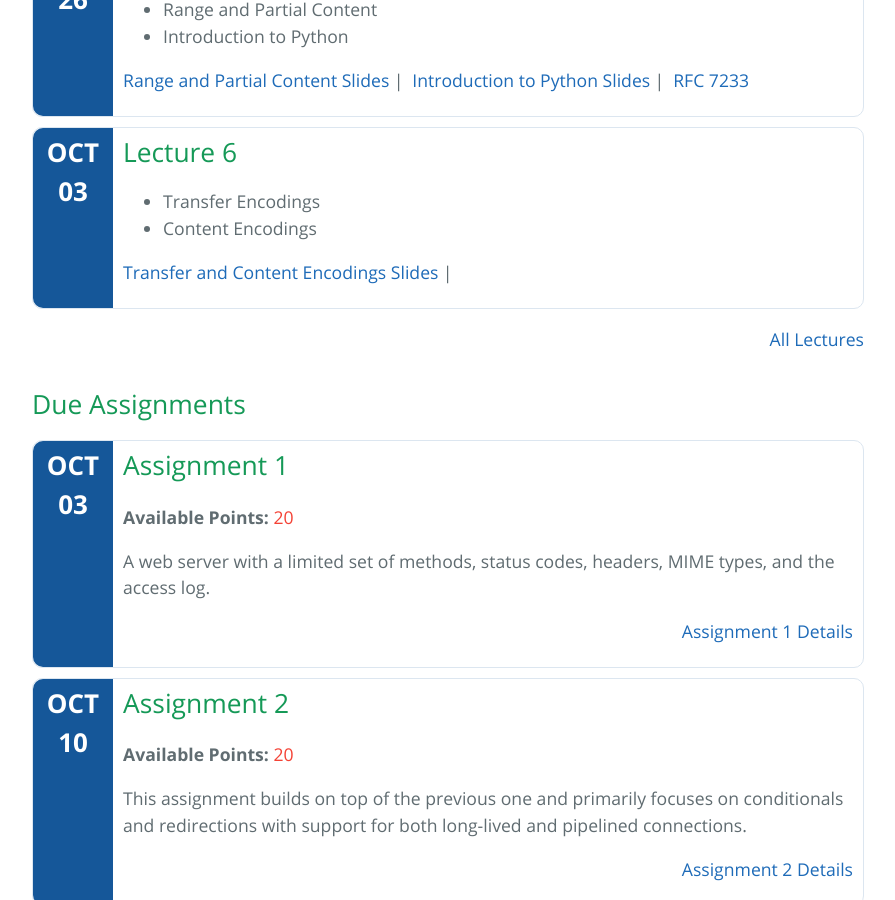
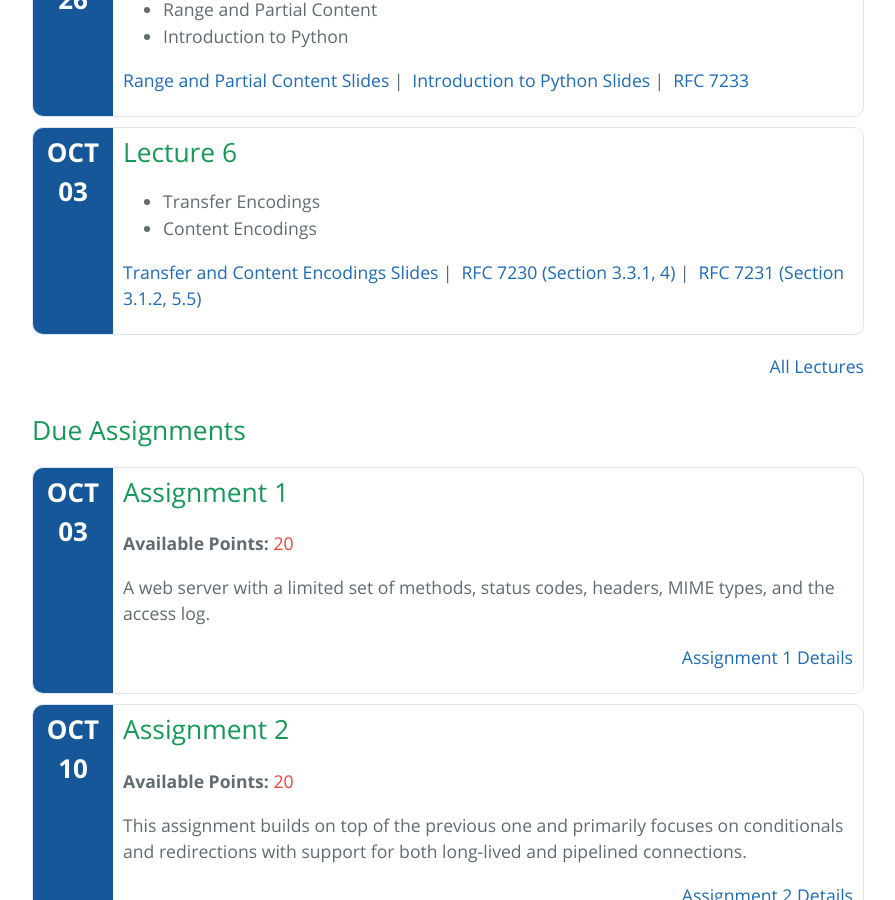
Before and after one commit to cs531-f19/cs531-f19.github.io, a Jekyll site: the page built from index.md, in a window 1280 px wide and 900 px high, scrolled down 980 px. Shown: the whole window, without its empty margins (192-1087 px from the left). Built offline with Jekyll 4.4.1, drawn with Linux system fonts in a browser that asks for light colours; the repository's description, which GitHub fills in, is left out.

Commit message:
Add Lecture 6 references and update slides

```diff
--- a/_data/lectures.yml
+++ b/_data/lectures.yml
@@ -90,7 +90,11 @@
     - Content Encodings
   links:
     - title: Transfer and Content Encodings Slides
-    - href: /slides/lecture-06-transfer-content-encodings.pdf
+      href: /slides/lecture-06-transfer-content-encodings.pdf
+    - title: RFC 7230 (Section 3.3.1, 4)
+      href: https://tools.ietf.org/html/rfc7230
+    - title: RFC 7231 (Section 3.1.2, 5.5)
+      href: https://tools.ietf.org/html/rfc7231
 - title: Lecture 7
   date: 2019-10-10
   topics:
```
Also changed, not shown: 1 other file.
